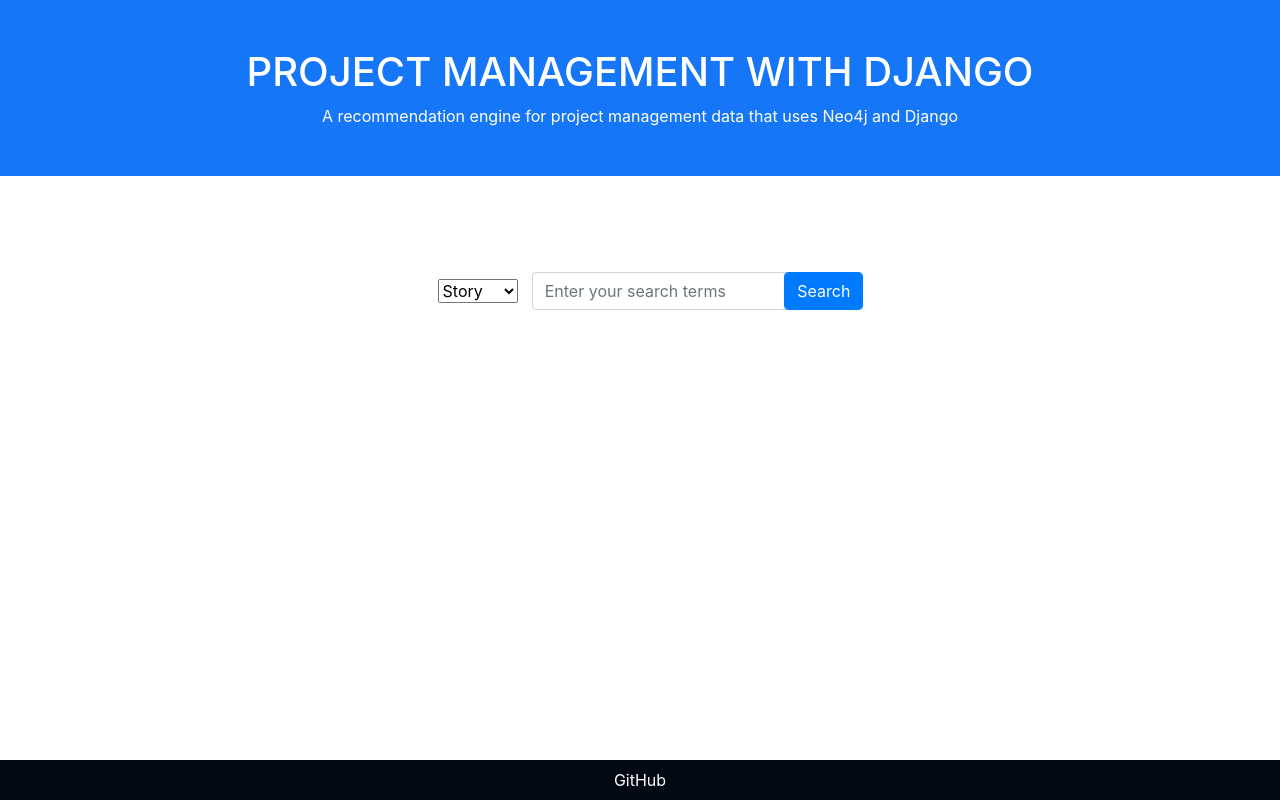
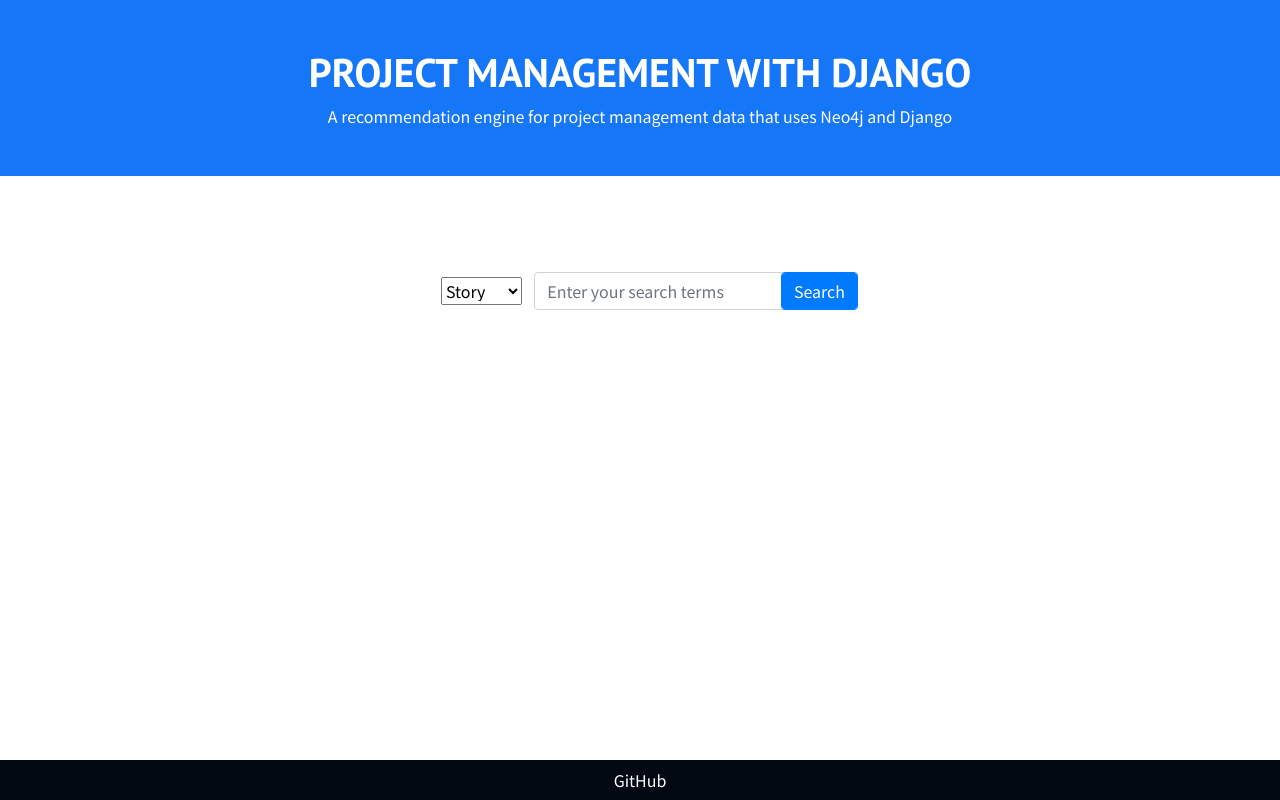
Before and after one commit to FAU-ED2Spr2021-Gr21/Project-Management-Django, a Django app: page / in a window 1280 px wide. Run offline with Django 3.2, Linux system fonts and the light colour scheme; data that the repository does not hold is empty; some libraries are stand-ins or nearby versions.

Commit message:
Change fonts

```diff
--- a/DJangoBackend/templates/index.html
+++ b/DJangoBackend/templates/index.html
@@ -14,7 +14,7 @@
         <link href="https://fonts.googleapis.com/css?family=Varela+Round" rel="stylesheet" />
         <link href="https://fonts.googleapis.com/css?family=Nunito:200,200i,300,300i,400,400i,600,600i,700,700i,800,800i,900,900i" rel="stylesheet" />
         <link rel="preconnect" href="https://fonts.gstatic.com">
-        <link href="https://fonts.googleapis.com/css2?family=Noto+Sans+JP&display=swap" rel="stylesheet">
+        <link href="https://fonts.googleapis.com/css2?family=Noto+Sans+JP&family=PT+Sans:wght@700&display=swap" rel="stylesheet">
         <!-- Core theme CSS (includes Bootstrap)-->
         <link href="{% static 'css/bootstrap.min.css' %}"rel="stylesheet" />
         <link href="{% static 'css/styles.css' %}"rel="stylesheet" />
--- a/static/css/styles.css
+++ b/static/css/styles.css
@@ -27,6 +27,10 @@
     padding-right: 0;
 }
 
+* {
+    font-family: 'Noto Sans JP', sans-serif;
+}
+
 h1 {
-    font-family: font-family: 'Noto Sans JP', sans-serif;;
+    font-family: 'PT Sans', sans-serif;
 }
```
